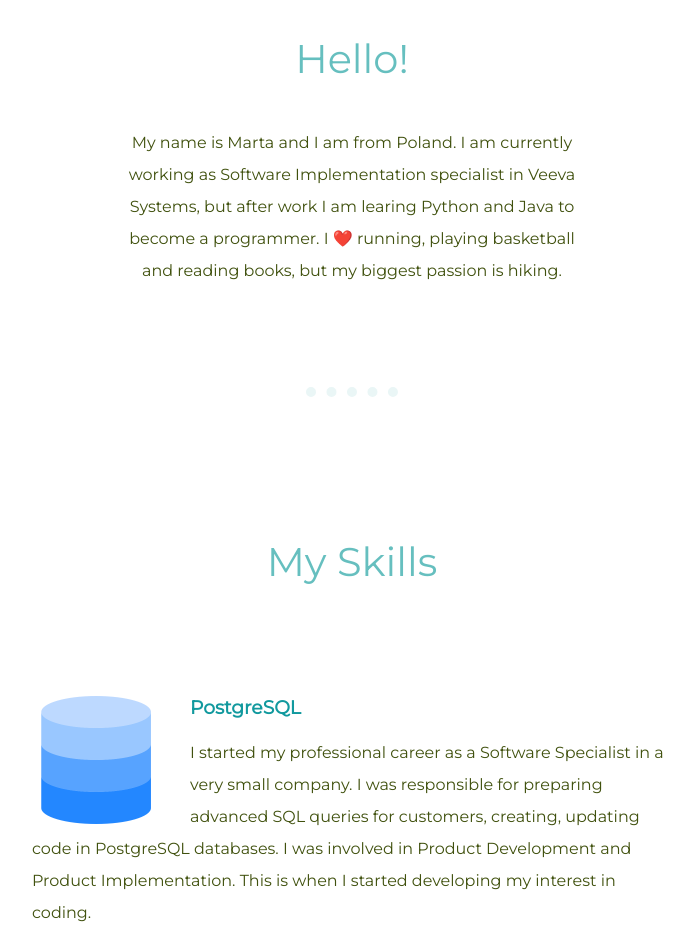
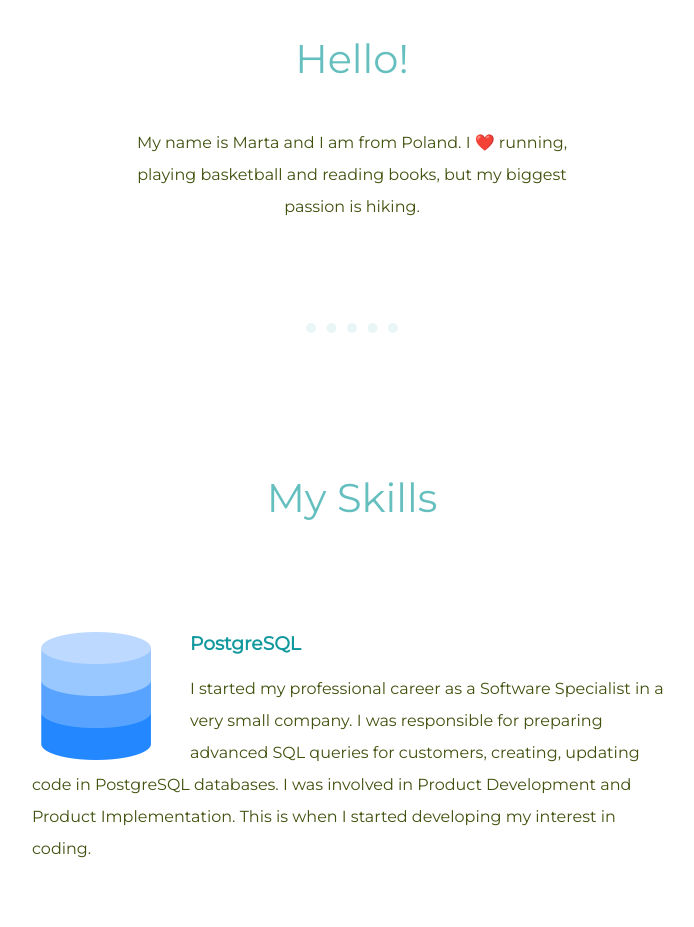
Before and after one commit to MartaMajchrzak/cv, a plain HTML site: page index.html in a window 1280 px wide. Shown: the part 1109-2036 px from the top of the page, without its empty margins (288-982 px from the left). Drawn offline with Linux system fonts and the light colour scheme.

Commit message:
Update index.html
Update to h2

```diff
--- a/index.html
+++ b/index.html
@@ -25,8 +25,7 @@
         <div class="profile">
           <img src="images/images-modified.png" alt="profile-picture">
           <h2>Hello!</h2>
-          <p class="about-me">My name is Marta and I am from Poland. I am currently working as Software Implementation specialist in Veeva Systems,
-             but after work I am learing Python and Java to become a programmer. I ❤️ running, playing basketball and reading books, but my biggest passion is hiking.</p>
+          <p class="about-me">My name is Marta and I am from Poland. I ❤️ running, playing basketball and reading books, but my biggest passion is hiking.</p>
         </div>
         <hr>
         <div class="skills">
```
